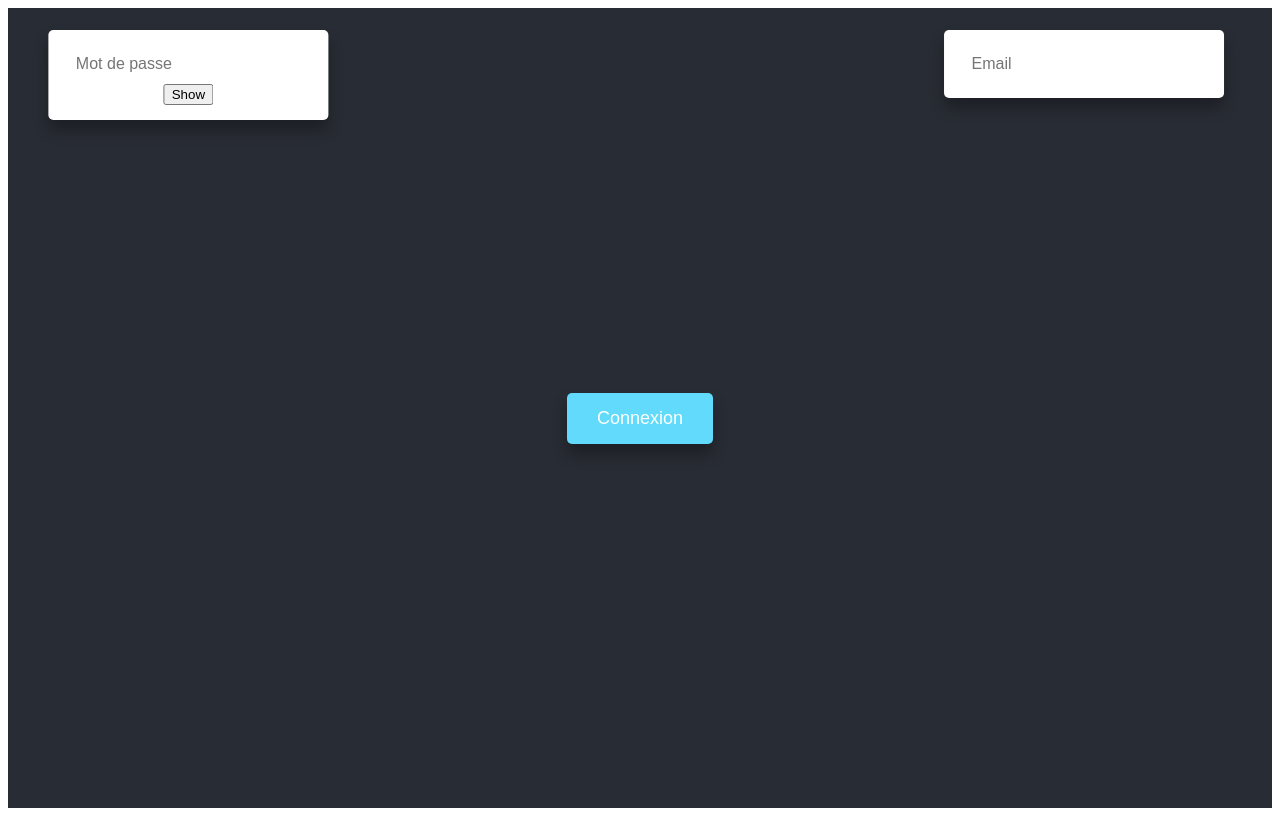
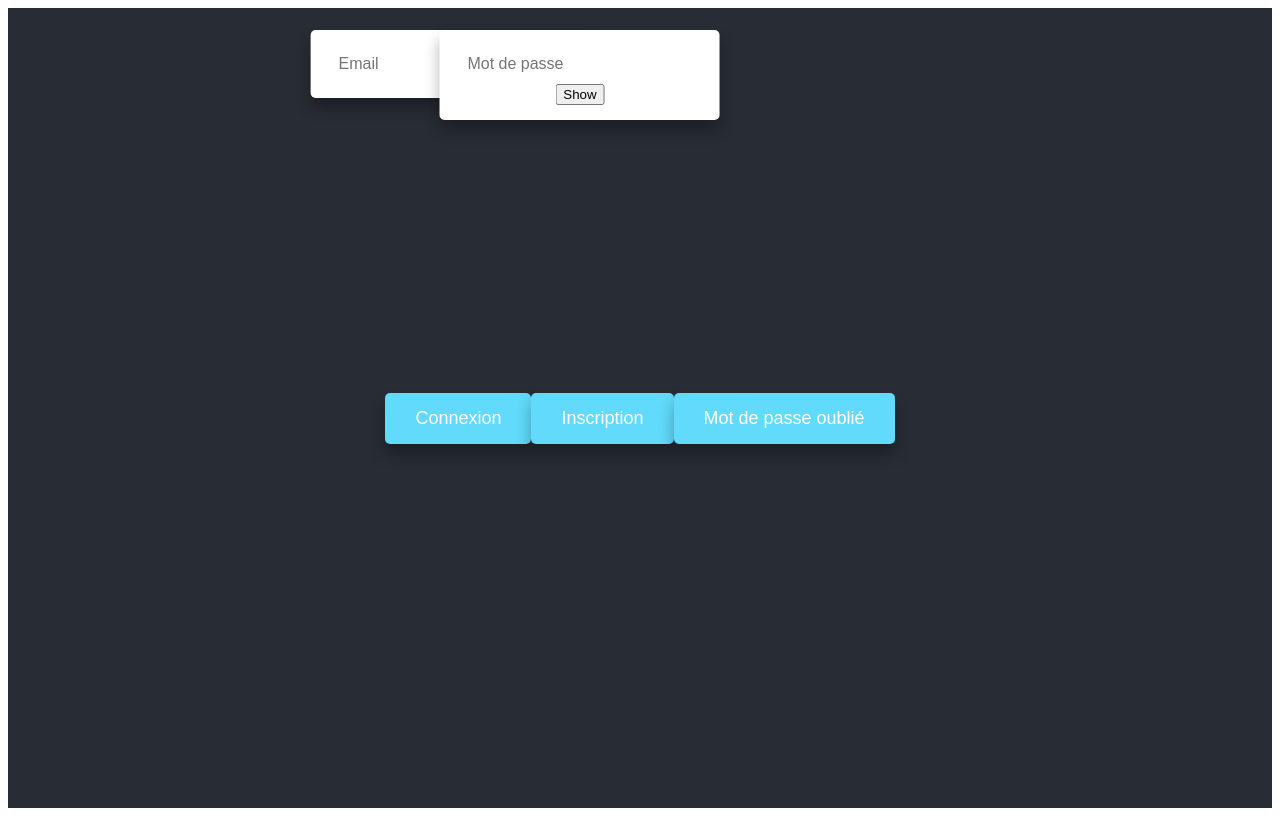
Before and after one commit to kevinGLAENTZLIN/Nuit-de-l-info-2024, a React (Create React App) app in the folder frontend/: page /login in a window 1280 px wide. Built offline with nearby package versions, Linux system fonts and the light colour scheme; no server answers.

Commit message:
[+]: redirect at connection + button to go register or login

```diff
--- a/frontend/src/pages/Login/Login.jsx
+++ b/frontend/src/pages/Login/Login.jsx
@@ -3,12 +3,13 @@
 import MDPInput from '../../components/MDPInput/MDPInput';
 import EMailInput from "../../components/EMailInput/EMailInput";
 import './Login.css';
-
+import { Navigate, useNavigate } from 'react-router-dom';
 const API_URL = process.env.REACT_APP_API_URL;
 
 const Login = () => {
   const [password, setPassword] = useState("");
   const [email, setEmail] = useState("");
+  const navigate = useNavigate();
 
   const handleSubmit = (e) => {
     e.preventDefault();
@@ -26,7 +27,9 @@
     .then(response => response.json())
     .then(data => {
       if (data.o1p2q3r4) {
-        console.log('token:', data.o1p2q3r4);
+        // console.log('token:', data.o1p2q3r4);
+        alert('Connexion réussie !!');
+        navigate("/");
       } else
         alert('Erreur :)');
     })
@@ -47,6 +50,8 @@
             <MDPInput placeholder="Mot de passe" inputValue={password} setInputValue={setPassword}/>
         </FloatingElement>
         <button type='submit' className="login-button">Connexion</button>
+        <button type='button' className="login-button" onClick={() => navigate("/register")}>Inscription</button>
+        <button type='button' className="login-button" onClick={() => navigate("/findpassword")}>Mot de passe oublié</button>
       </form>
     </div>
   );
--- a/frontend/src/pages/Register/RegisterPage.jsx
+++ b/frontend/src/pages/Register/RegisterPage.jsx
@@ -7,6 +7,7 @@
 import DateOfBirthGuess from '../../components/DateOfBirthGuess/DateOfBirthGuess';
 import EMailInput from '../../components/EMailInput/EMailInput';
 import CaptchaPage from '../CaptchaPage/CaptchaPage';
+import { useNavigate } from 'react-router-dom';
 
 const API_URL = process.env.REACT_APP_API_URL;
 
@@ -18,6 +19,7 @@
   const [dateOfBirth, setDateOfBirth] = useState("Date de naissance");
   const [showCaptcha, setShowCaptcha] = useState(false);
   const [captchaValidated, setCaptchaValidated] = useState(false);
+  const navigate = useNavigate();
 
   const handleSubmit = (e) => {
     e.preventDefault();
@@ -41,7 +43,9 @@
       .then(response => response.json())
       .then(data => {
         if (data.token) {
-          console.log('token:', data.token);
+          // console.log('token:', data.token);
+          alert('Connexion normalement réussie');
+          navigate("/");
         } else
           alert('Erreur :)');
       })
@@ -77,6 +81,7 @@
             <DateOfBirthGuess placeholder="Date de naissance" inputValue={dateOfBirth} setInputValue={setDateOfBirth} />
           </FloatingElement>
           <button type="submit" className="register-button">S'enregistrer</button>
+          <button type="button" className="register-button" onClick={() => navigate("/login")}>Connexion</button>
           {!captchaValidated && (
             <button
               type="button"
```
Also changed, not shown: frontend/src/pages/CaptchaPage/CaptchaPage.jsx (line endings or trailing spaces).
